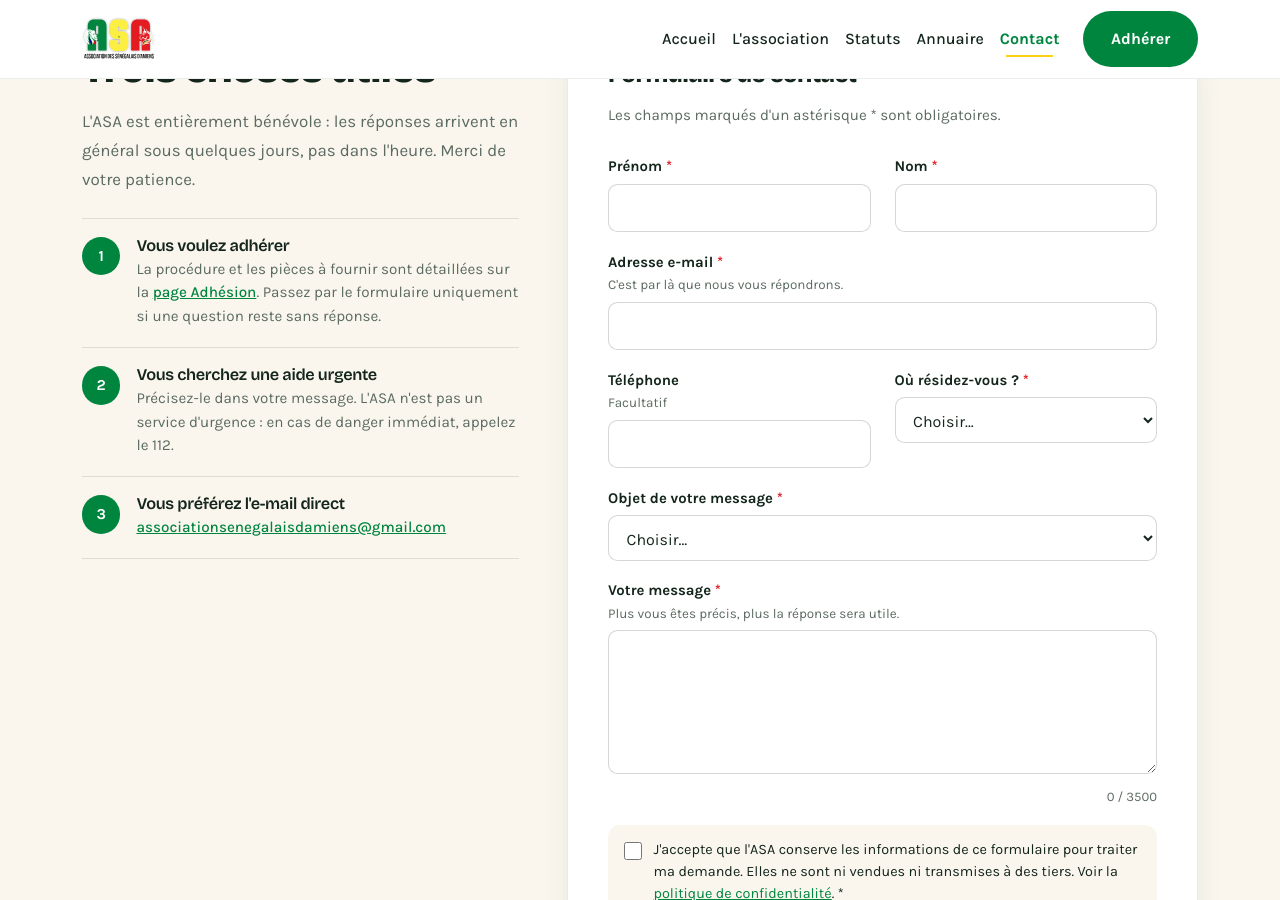
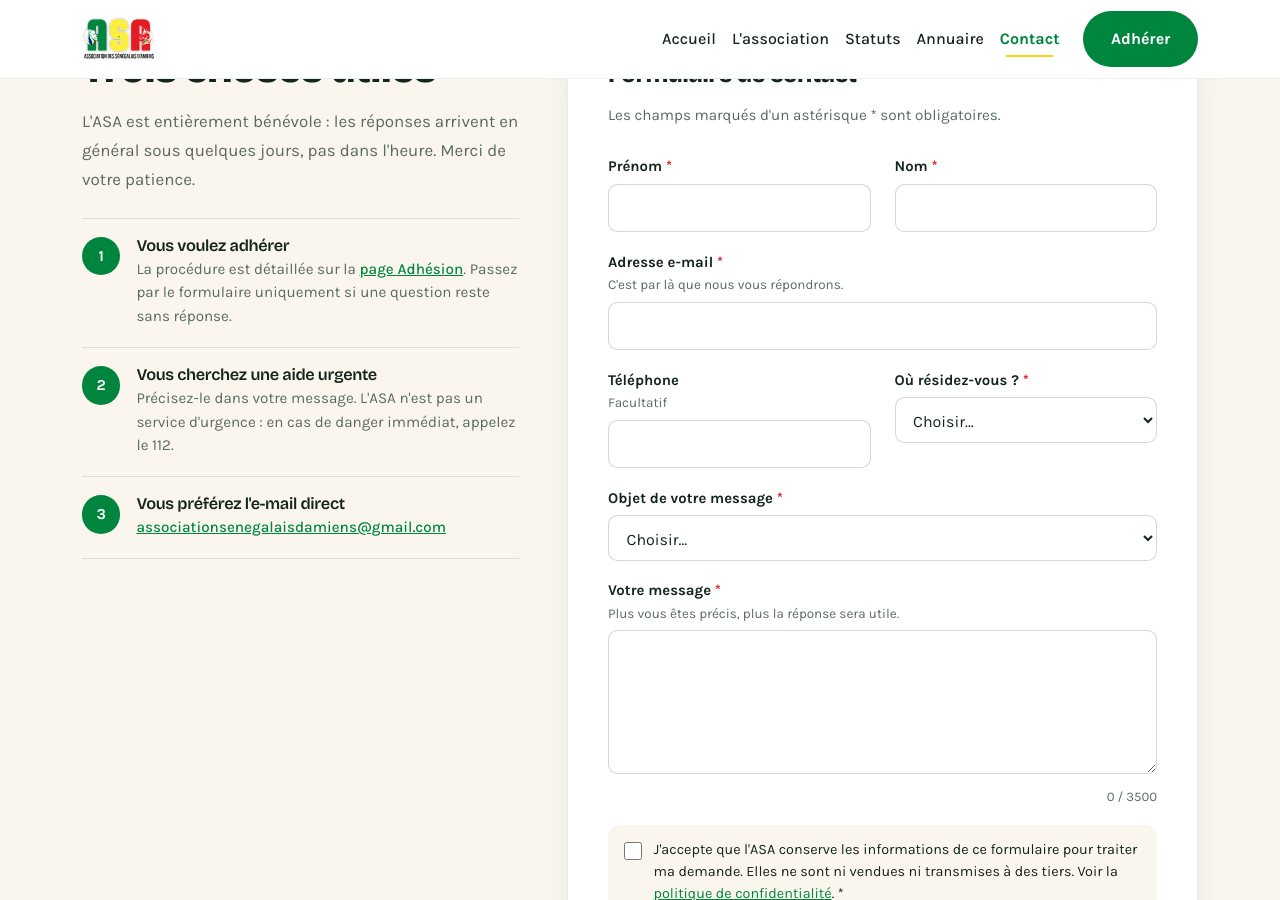
Before and after one commit to asso-asa/asa, a Jekyll site: the page built from contact.html, in a window 1280 px wide and 900 px high, scrolled down 508 px. Built offline with Jekyll 4.4.1, drawn with Linux system fonts in a browser that asks for light colours.

Commit message:
maj contact v2

```diff
--- a/contact.html
+++ b/contact.html
@@ -247,12 +247,12 @@
       <div class="collapse navbar-collapse" id="navPrincipale">
         <ul class="navbar-nav ms-auto align-items-lg-center">
           <li class="nav-item"><a class="nav-link" href="/">Accueil</a></li>
-          <li class="nav-item"><a class="nav-link" href="/qui-sommes-nous">L'association</a></li>
-          <li class="nav-item"><a class="nav-link" href="/statuts">Statuts</a></li>
-          <li class="nav-item"><a class="nav-link" href="/annuaire">Annuaire</a></li>
-          <li class="nav-item"><a class="nav-link" href="/contact" aria-current="page">Contact</a></li>
+          <li class="nav-item"><a class="nav-link" href="/qui-sommes-nous/">L'association</a></li>
+          <li class="nav-item"><a class="nav-link" href="/statuts/">Statuts</a></li>
+          <li class="nav-item"><a class="nav-link" href="/annuaire/">Annuaire</a></li>
+          <li class="nav-item"><a class="nav-link" href="/contact/" aria-current="page">Contact</a></li>
           <li class="nav-item ms-lg-3 mt-2 mt-lg-0">
-            <a class="asa-btn asa-btn--vert" href="/adhesion">Adhérer</a>
+            <a class="asa-btn asa-btn--vert" href="/adhesion/">Adhérer</a>
           </li>
         </ul>
       </div>
@@ -299,8 +299,8 @@
               <span class="asa-moyen__pastille" aria-hidden="true">1</span>
               <div>
                 <h3>Vous voulez adhérer</h3>
-                <p>La procédure et les pièces à fournir sont détaillées sur la
-                   <a href="/adhesion">page Adhésion</a>. Passez par le formulaire
+                <p>La procédure est détaillée sur la
+                   <a href="/adhesion/">page Adhésion</a>. Passez par le formulaire
                    uniquement si une question reste sans réponse.</p>
               </div>
             </div>
```
Also changed, not shown: other parts of contact.html (+1 -1 lines).
